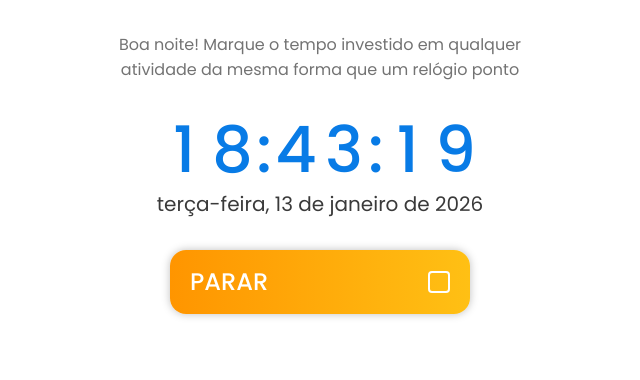
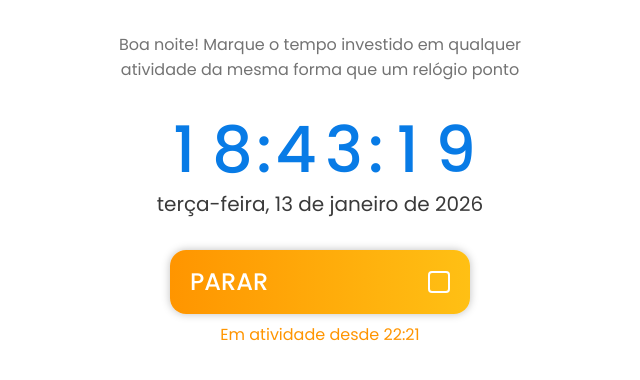
Before and after one commit to gabriel23052/bateponto, a React (Vite) app: page / in a window 1280 px wide. Both pictures are taken after a click on the button "INICIAR". Shown: the top 380 px of the page, without its empty margins (320-960 px from the left). Built offline with nearby package versions, Linux system fonts and the light colour scheme.

Commit message:
Adiciona o componente <ClockInSection />
- Implementa o componente <ClockInSection />, seção com o botão de atividade e o status da atividade
- Exclui o componente <ClockInButton /> e passa o botão para o componente <ClockInSection />

```diff
--- a/src/components/App.tsx
+++ b/src/components/App.tsx
@@ -1,7 +1,7 @@
 import Greeting from "./Greeting";
 import Clock from "./Clock";
 import DateText from "./DateText";
-import ClockInButton from "./ClockInButton";
+import ClockInSection from "./ClockInSection";
 
 import classes from "./App.module.css";
 
@@ -14,7 +14,7 @@ const App = () => {
       <Greeting />
       <Clock />
       <DateText />
-      <ClockInButton />
+      <ClockInSection />
     </main>
   );
 };
--- a/src/components/ClockInButton.tsx
+++ /dev/null
@@ -1,33 +0,0 @@
-import { useState } from "react";
-
-import classes from "./ClockInButton.module.css";
-
-import PlayIcon from "../assets/icons/play.svg?react";
-import StopIcon from "../assets/icons/stop.svg?react";
-
-const ClockInButton = () => {
-  const [inActivity, setInActivity] = useState(false);
-
-  return (
-    <button
-      className={`neutral-white text-xlarge ${classes.button} ${
-        inActivity ? classes.activity : ""
-      }`}
-      onClick={() => setInActivity((prev) => !prev)}
-    >
-      {inActivity ? (
-        <>
-          parar
-          <StopIcon width={22} height={22} />
-        </>
-      ) : (
-        <>
-          iniciar
-          <PlayIcon width={20} height={25} />
-        </>
-      )}
-    </button>
-  );
-};
-
-export default ClockInButton;
--- a/src/components/ClockInButton.module.css
+++ b/src/components/ClockInSection.module.css
@@ -1,3 +1,7 @@
+.container {
+  position: relative;
+}
+
 .button {
   width: 18.75rem; /* 300px */
   display: flex;
@@ -27,3 +31,11 @@
 .button.activity {
   background-position: -100% 0;
 }
+
+.status {
+  position: absolute;
+  transition: top 600ms;
+  left: 50%;
+  z-index: -1;
+  translate: -50% 0;
+}
--- /dev/null
+++ b/src/components/ClockInSection.tsx
@@ -0,0 +1,43 @@
+import { useState } from "react";
+
+import classes from "./ClockInSection.module.css";
+
+import PlayIcon from "../assets/icons/play.svg?react";
+import StopIcon from "../assets/icons/stop.svg?react";
+
+const ClockInSection = () => {
+  const [inActivity, setInActivity] = useState(false);
+
+  return (
+    <section className={classes.container}>
+      <button
+        className={`neutral-white text-xlarge ${classes.button} ${
+          inActivity ? classes.activity : ""
+        }`}
+        onClick={() => setInActivity((prev) => !prev)}
+      >
+        {inActivity ? (
+          <>
+            parar
+            <StopIcon width={22} height={22} />
+          </>
+        ) : (
+          <>
+            iniciar
+            <PlayIcon width={20} height={25} />
+          </>
+        )}
+      </button>
+      <p
+        className={`primary-large activity ${classes.status}`}
+        style={{
+          top: inActivity ? "calc(100% + var(--px8))" : "0px",
+        }}
+      >
+        Em atividade desde 22:21
+      </p>
+    </section>
+  );
+};
+
+export default ClockInSection;
```
